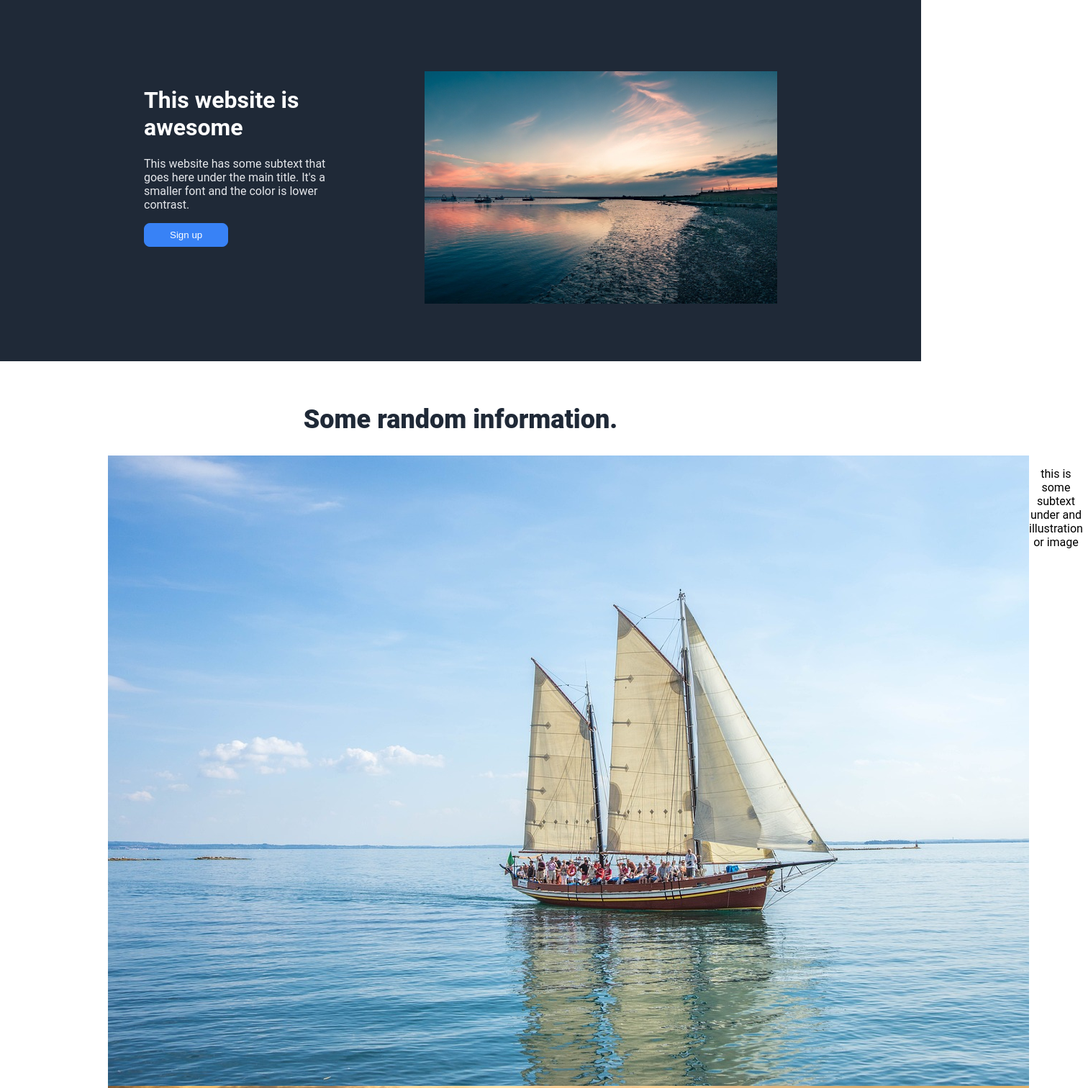
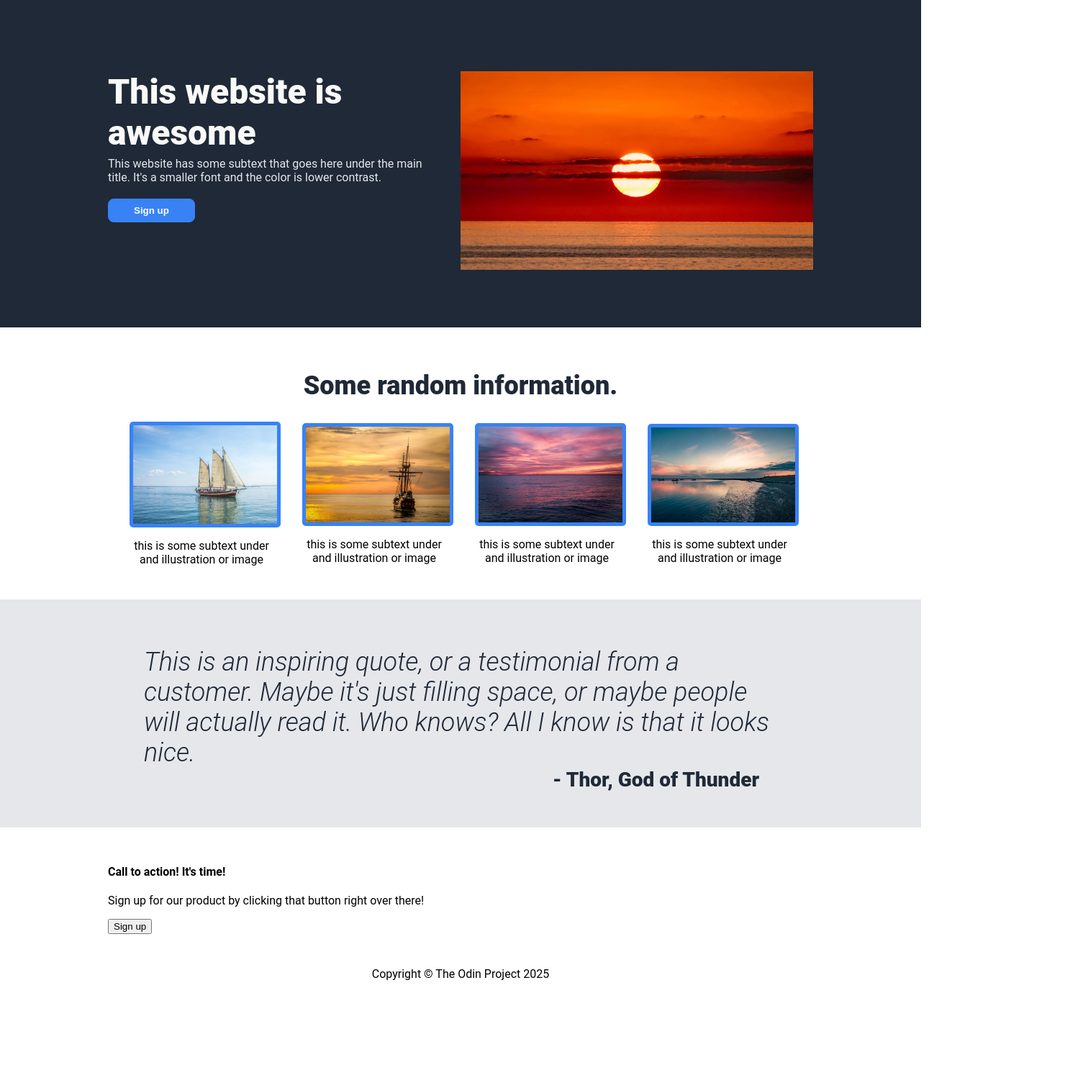
Before and after one commit to joeymuchow/odin-landing-page, a plain HTML site: page index.html in a window 1280 px wide. Shown: the part 60-1572 px from the top of the page at 72% size, 1505 px wide, since content can reach past the window. After the commit the page ends 1439 px from the top, so only its background shows below. Drawn offline with Linux system fonts and the light colour scheme.

Commit message:
completed images and quote section of landing page
The random images and the quote sections have been styled and structured
like the full design image.

```diff
--- a/index.html
+++ b/index.html
@@ -19,11 +19,11 @@
                     <p class="hero-text">This website has some subtext that goes here under the main title. It's a smaller font and the color is lower contrast.</p>
                     <button class="hero-button">Sign up</button>
                 </div>
-                <img class="hero-image" src="images/sea.jpg" alt="Photo of a beach parallel with the tide where there are fishing boats to the left and land to the right">
+                <img class="hero-image" src="images/sunset-2.jpg" alt="A picture of the sun setting over the ocean with two long, skinny clouds across it.">
             </div>
             <div class="image-container">
                 <h2 class="image-title">Some random information.</h2>
-                <!-- TODO add a container around the images called "images" to use flex on them -->
+                 <div class="images">
                     <div class="image-content">
                         <img class="image" src="images/ship.jpg" alt="A sailboat out on the water with ferrying a group of people.">
                         <p class="image-text">this is some subtext under and illustration or image</p>
@@ -37,21 +37,24 @@
                         <p class="image-text">this is some subtext under and illustration or image</p>
                     </div>
                     <div class="image-content">
-                    <img class="image" src="images/sunset-2.jpg" alt="A picture of the sun setting over the ocean with two long, skinny clouds across it.">
+                        <img class="image" src="images/sea.jpg" alt="Photo of a beach parallel with the tide where there are fishing boats to the left and land to the right">
                         <p class="image-text">this is some subtext under and illustration or image</p>
                     </div>
                 </div>
+            </div>
             <div class="quote-container">
-                <p class="quote"></p>
-                <p class="speaker"></p>
+                <p class="quote">This is an inspiring quote, or a testimonial from a customer. Maybe it's just filling space, or maybe people will actually read it.
+                    Who knows? All I know is that it looks nice.
+                </p>
+                <p class="speaker">- Thor, God of Thunder</p>
             </div>
             <div class="cta-container">
                 <div class="cta-box">
                     <div>
-                        <h4 class="cta-heading"></h4>
-                        <p class="cta-text"></p>
+                        <h4 class="cta-heading">Call to action! It's time!</h4>
+                        <p class="cta-text">Sign up for our product by clicking that button right over there!</p>
                     </div>
-                    <button class="cta-button"></button>
+                    <button class="cta-button">Sign up</button>
                 </div>
             </div>
         </div>
--- a/styles.css
+++ b/styles.css
@@ -18,19 +18,27 @@ body {
 }
 
 .logo, .hero-title {
-    color: #ffffff;
+    color: #F9FAF8;
     flex: auto;
+}
+
+.hero-title {
+    font-size: 48px;
+    font-weight: 900;
+    margin: 0;
 }
 
 .header-links, .hero-text {
     color: #E5E7EB;
 }
 
+.hero-text {
+    margin: 5px 0 20px;
+}
+
 .header, .hero-container, .image-container, .quote-container, .cta-container {
     padding: 30px 150px;
 }
-
-.content {}
 
 .hero-container {
     display: flex;
@@ -38,7 +46,7 @@ body {
 }
 
 .hero-content {
-    padding: 50px;
+    padding: 50px 50px 50px 0;
 }
 
 .hero-button {
@@ -47,13 +55,14 @@ body {
     border-radius: 8px;
     border: 1px solid #3882F6;
     padding: 8px 35px;
+    font-weight: 900;
 }
 
 .hero-image {
     flex: auto;
     width: 50%;
     height: auto;
-    padding: 50px;
+    padding: 50px 0;
 }
 
 .image-container {
@@ -67,7 +76,46 @@ body {
 }
 
 .image-content {
+    flex: 0 1 200px;
     display: flex;
+    flex-direction: column;
+}
+
+.images {
+    display: flex;
+    gap: 40px;
+    justify-content: center;
+    align-items: center;
+}
+
+.image {
+    width: 100%;
+    height: auto;
+    border: 5px solid #3882F6;
+    border-radius: 5px;
+}
+
+.quote-container {
+    background-color: #E5E7EB;
+    padding-bottom: 50px;
+}
+
+.quote {
+    padding: 0 50px;
+    font-size: 36px;
+    font-style: italic;
+    font-weight: 300;
+    color: #1f2937;
+    margin-bottom: 0;
+}
+
+.speaker {
+    color: #1f2937;
+    text-align: right;
+    padding-right: 75px;
+    font-weight: 900;
+    margin: 0;
+    font-size: 28px;
 }
 
 .footer {
```
Lines whose indentation alone changed are shown as unchanged.
